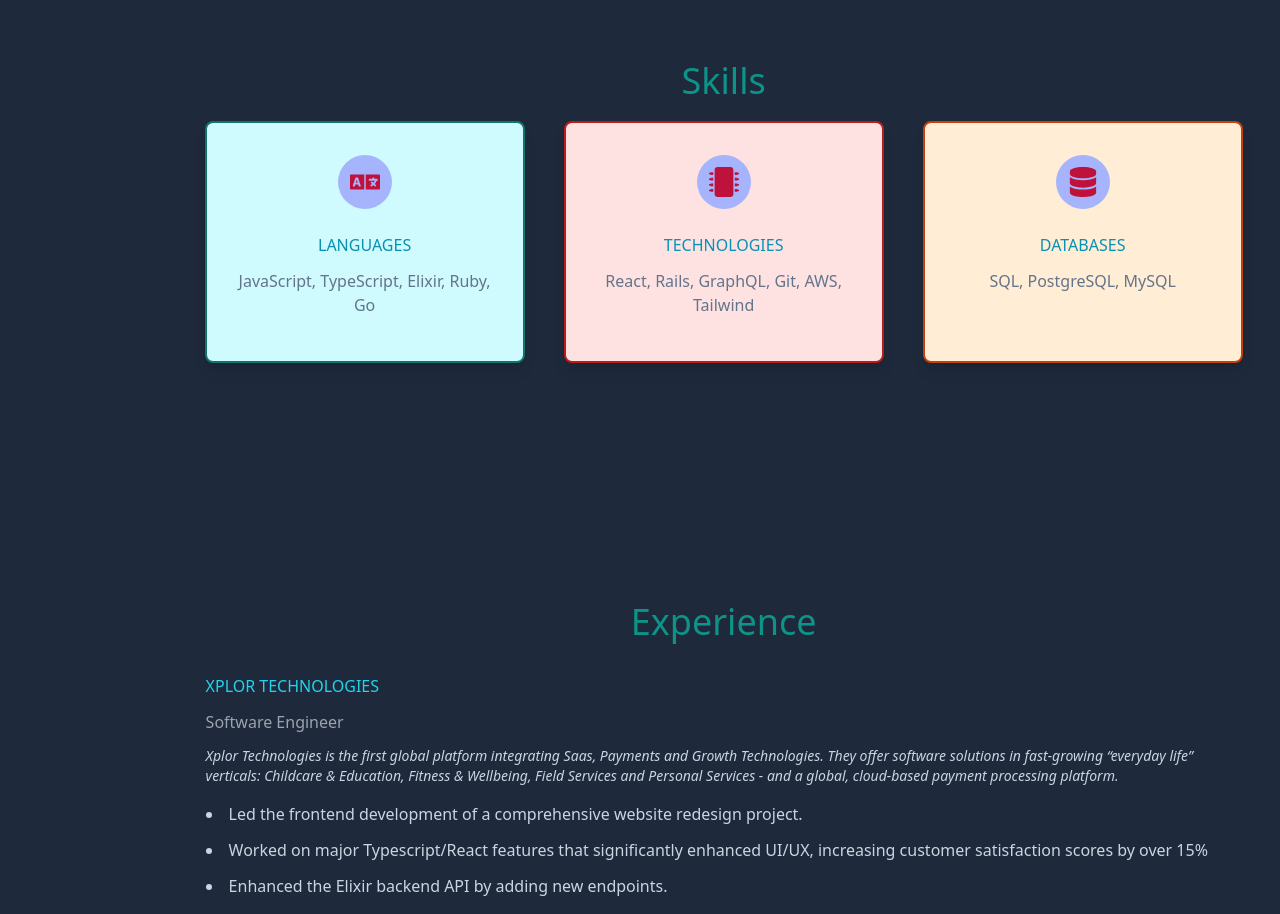
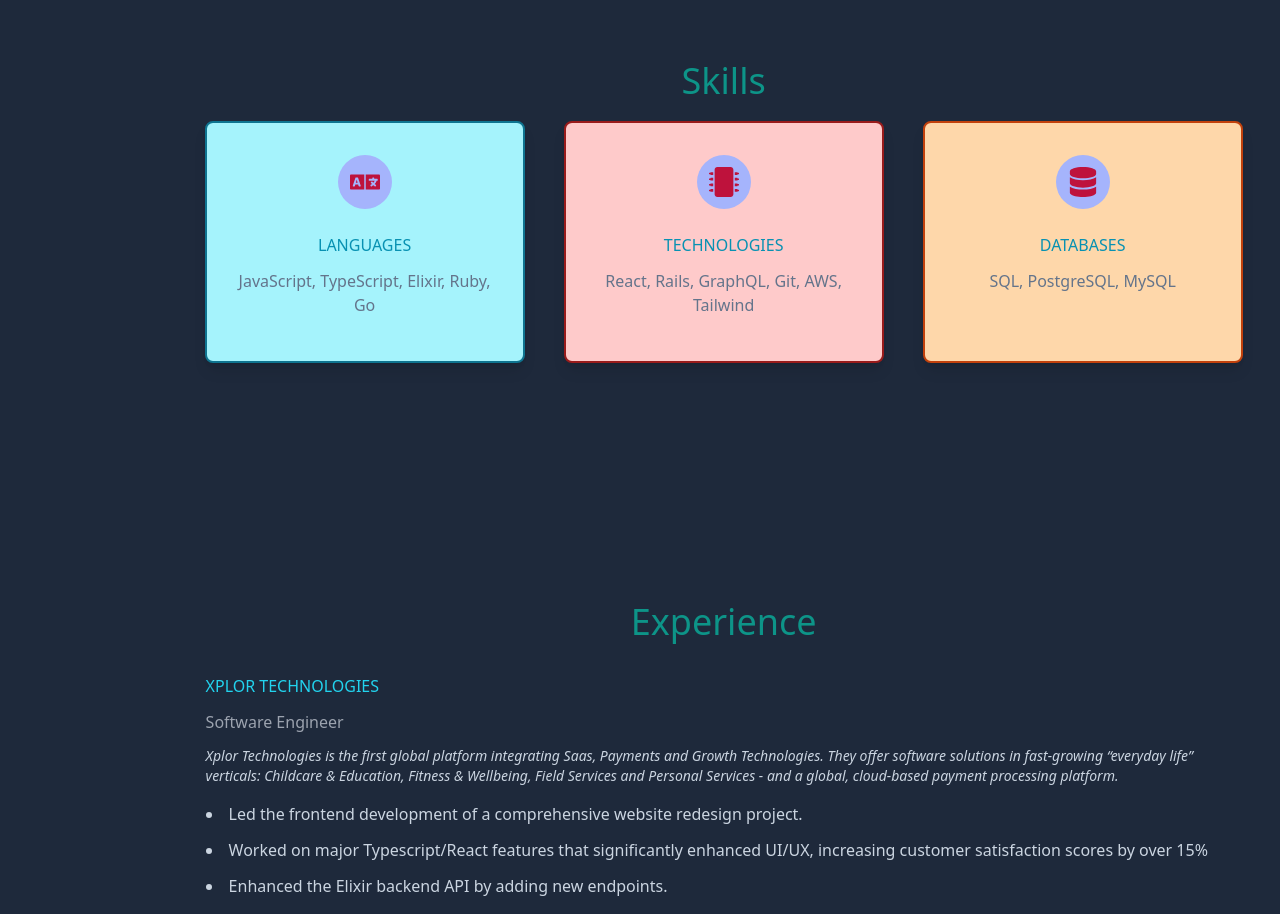
Before and after one commit to ndon97/personalWebsite, a React (Vite) app: page / in a window 1280 px wide. Shown: the part 2600-3514 px from the top of the page. Built offline with nearby package versions, Linux system fonts and the light colour scheme.

Commit message:
dark theme change

```diff
--- a/src/HomePage/Skills/Skills.tsx
+++ b/src/HomePage/Skills/Skills.tsx
@@ -12,22 +12,22 @@ export default function Skills() {
             icon={<FaLanguage size={30} className="text-rose-700" />}
             title="Languages"
             description="JavaScript, TypeScript, Elixir, Ruby, Go"
-            borderColor="border-teal-700"
-            backgroundColor="bg-cyan-100"
+            borderColor="border-cyan-700"
+            backgroundColor="bg-cyan-200"
           />
           <SkillsCard
             icon={<FaMicrochip size={30} className="text-rose-700" />}
             title="Technologies"
             description="React, Rails, GraphQL, Git, AWS, Tailwind"
-            borderColor="border-red-700"
-            backgroundColor="bg-red-100"
+            borderColor="border-red-800"
+            backgroundColor="bg-red-200"
           />
           <SkillsCard
             icon={<FaDatabase size={30} className="text-rose-700" />}
             title="Databases"
             description="SQL, PostgreSQL, MySQL"
             borderColor="border-orange-700"
-            backgroundColor="bg-orange-100"
+            backgroundColor="bg-orange-200"
           />
         </div>
       </div>
```
